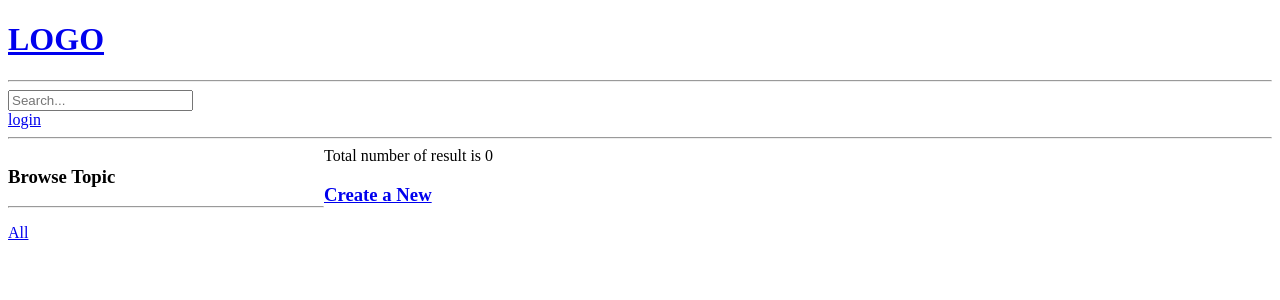
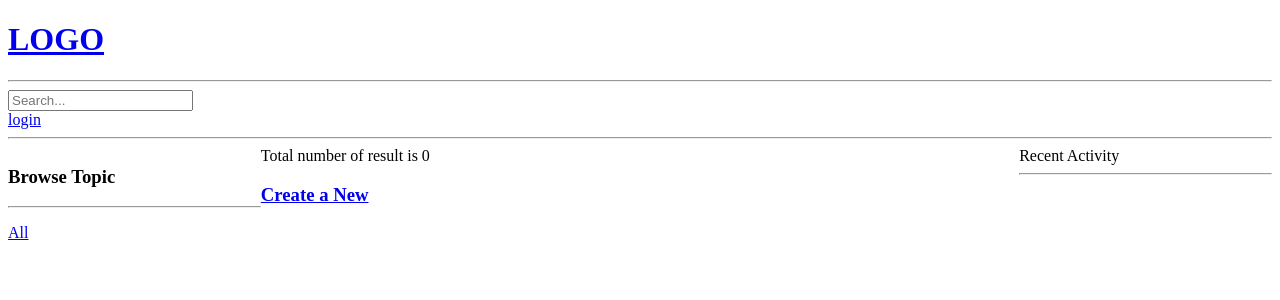
Before and after one commit to aforanup/discussion_app, a Django app: page / in a window 1280 px wide. Shown: the top 300 px of the page. Run offline with Django 3.2, Linux system fonts and the light colour scheme; data that the repository does not hold is empty.

Commit message:
activity log space added

```diff
--- a/new_app/templates/new_app/home.html
+++ b/new_app/templates/new_app/home.html
@@ -6,7 +6,7 @@
 <style>
     .home-container {
         display: grid;
-        grid-template-columns: 1fr 3fr;
+        grid-template-columns: 1fr 3fr 1fr;
     }
 </style>
 
@@ -43,6 +43,10 @@
             {% endfor %}
         </div>
     </div>
+    <div>
+        Recent Activity
+        <hr />
+    </div>
 </div>
 
 {% endblock %}
```
